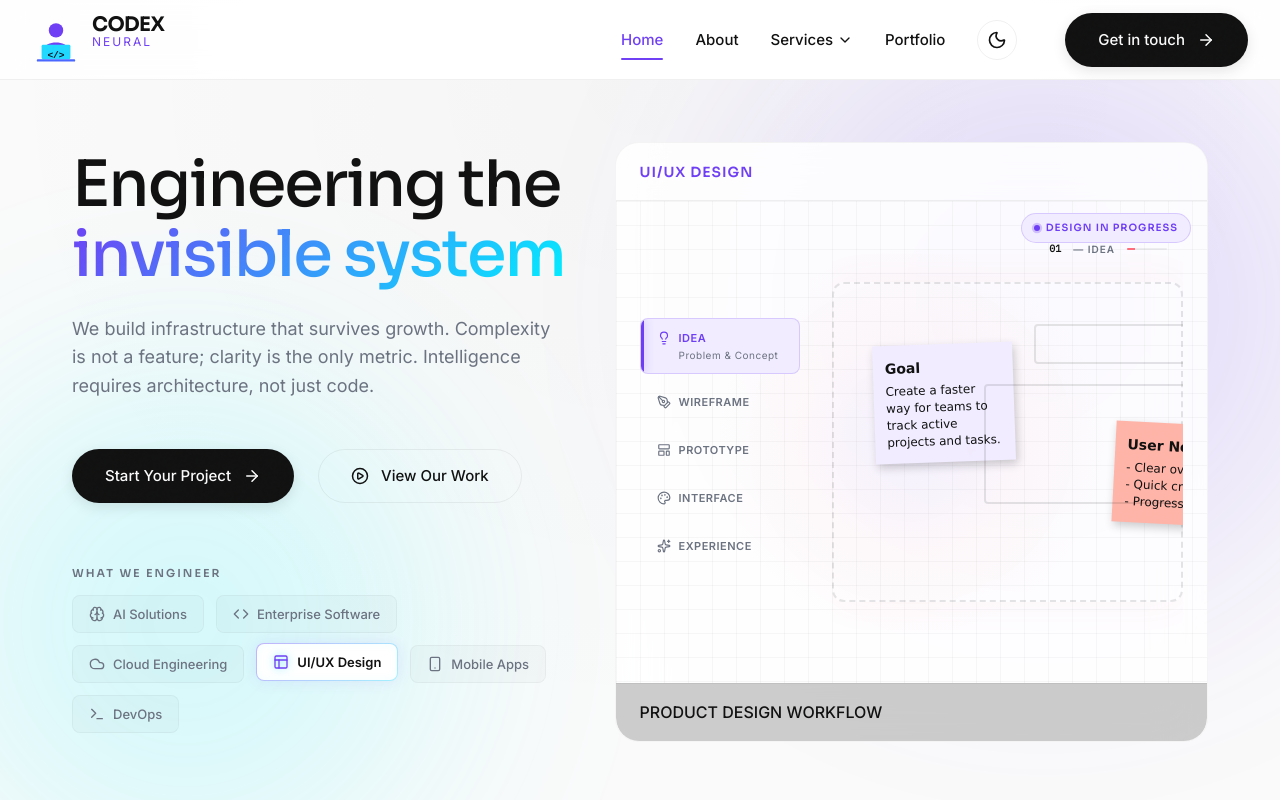
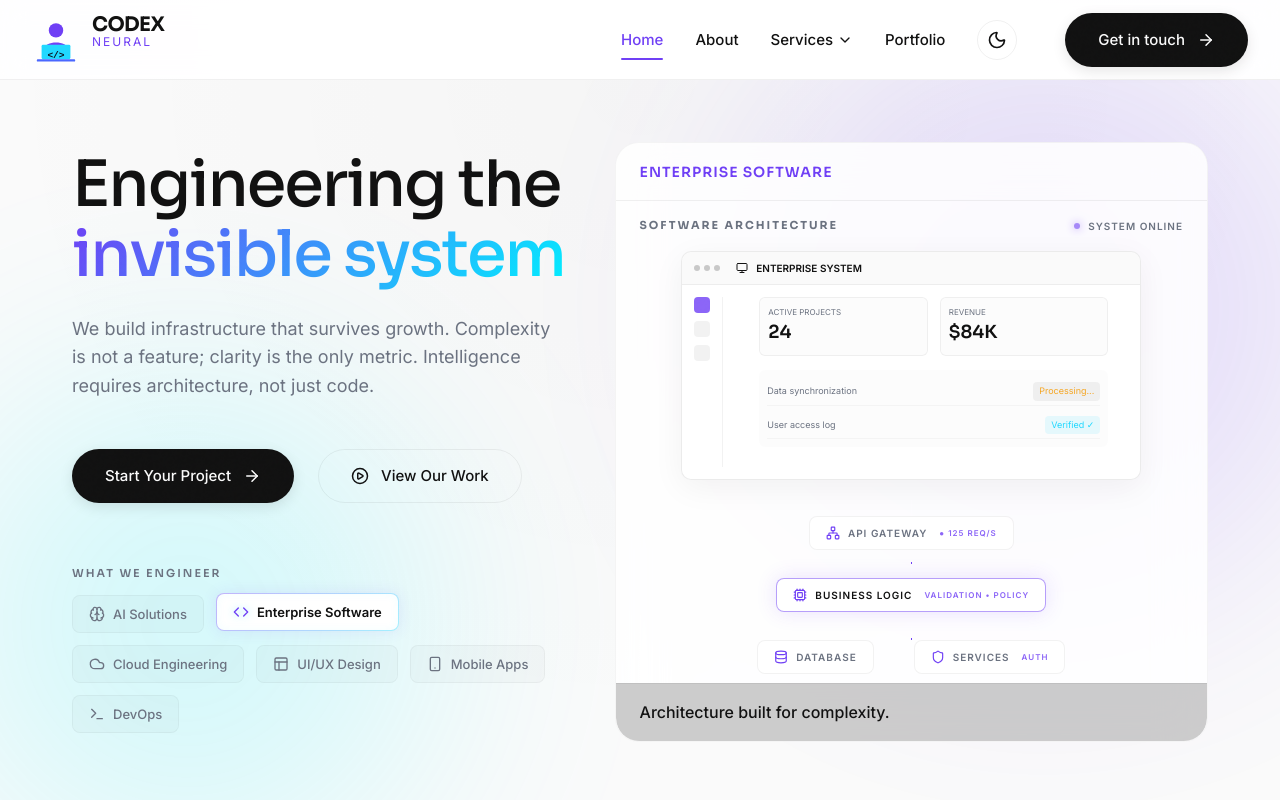
Before and after one commit to Manoharaya/codex-new, a React (Vite) app: page / in a window 1280 px wide. Shown: the top 800 px of the page. Built offline with nearby package versions, Linux system fonts and the light colour scheme.

Commit message:
Update hero engineering service auto-cycle interval to 4 seconds

```diff
--- a/src/components/Hero/Hero.jsx
+++ b/src/components/Hero/Hero.jsx
@@ -23,7 +23,7 @@ const Hero = () => {
   const [activeServiceId, setActiveServiceId] = useState(servicesData[0].id);
   const [isPaused, setIsPaused] = useState(false);
 
-  // Auto-cycle services every 2 seconds
+  // Auto-cycle services every 4 seconds
   useEffect(() => {
     if (isPaused) return;
 
@@ -33,7 +33,7 @@ const Hero = () => {
         const nextIndex = (currentIndex + 1) % servicesData.length;
         return servicesData[nextIndex].id;
       });
-    }, 2000);
+    }, 4000);
 
     return () => clearInterval(timer);
   }, [isPaused, activeServiceId]);
```
